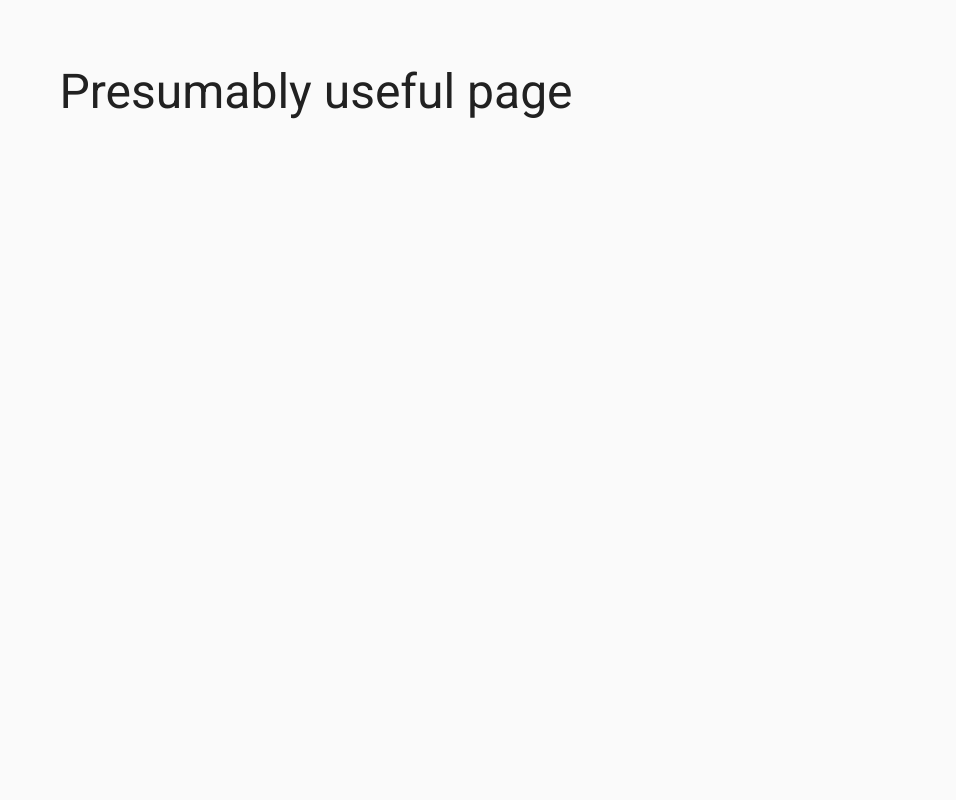
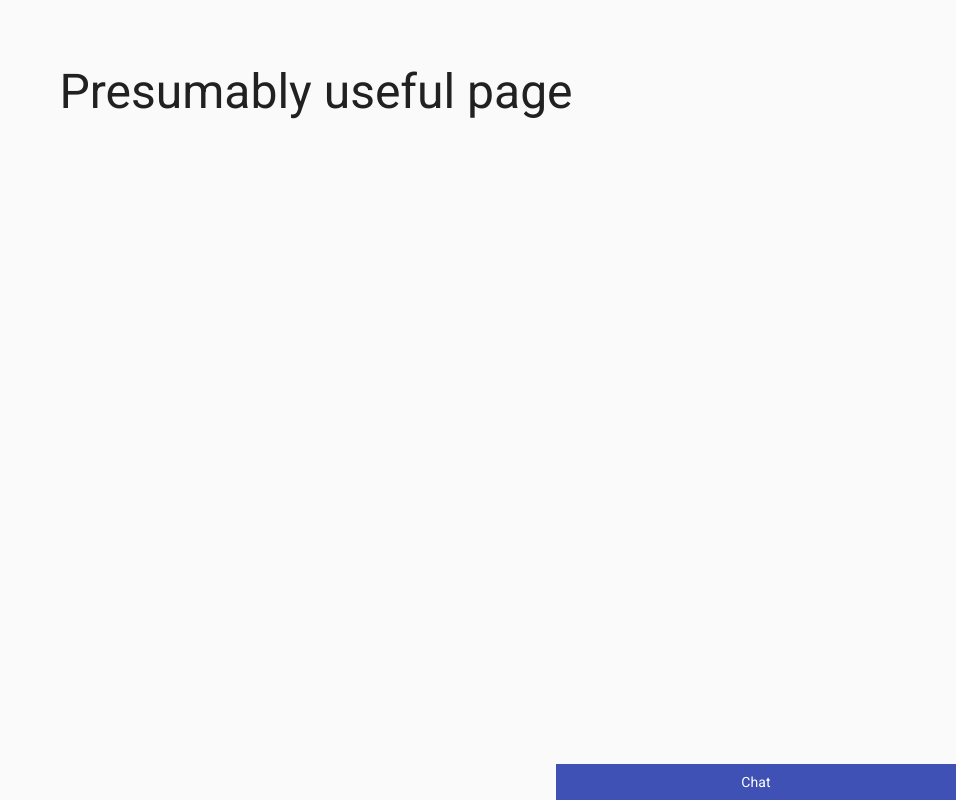
Before and after one commit to antsago/chat_application, a React (Vite) app: page / in a window 1280 px wide. Shown: the whole page, without its empty margins (324-1280 px from the left). Built offline with nearby package versions, Linux system fonts and the light colour scheme.

Commit message:
feat: added chat title

```diff
--- a/src/App.tsx
+++ b/src/App.tsx
@@ -1,12 +1,14 @@
 import React from "react"
 import { CssBaseline, ThemeProvider } from "@material-ui/core"
-import theme from "./theme"
+import appTheme from "./theme"
 import Page from "./Page"
+import Chat from "./Chat"
 
 const App = (): JSX.Element => (
-  <ThemeProvider theme={theme}>
+  <ThemeProvider theme={appTheme}>
     <CssBaseline />
     <Page />
+    <Chat />
   </ThemeProvider>
 )
 
--- /dev/null
+++ b/src/Chat.tsx
@@ -0,0 +1,24 @@
+import React from "react"
+import { makeStyles, createStyles } from "@material-ui/core"
+
+const useStyles = makeStyles((theme) =>
+  createStyles({
+    title: {
+      backgroundColor: theme.palette.primary.main,
+      color: theme.palette.getContrastText(theme.palette.primary.main),
+      padding: theme.spacing(1),
+      textAlign: "center",
+      minWidth: "400px",
+      position: "fixed",
+      right: 0,
+      bottom: 0,
+    },
+  }),
+)
+
+const Chat = (): JSX.Element => {
+  const classes = useStyles()
+  return <div className={classes.title}>Chat</div>
+}
+
+export default Chat
--- a/src/index.tsx
+++ b/src/index.tsx
@@ -1,7 +1,12 @@
+/* eslint-disable */
 import * as React from "react"
 import * as ReactDOM from "react-dom"
 import App from "./App"
 
+// Parcel removes this when bundling for production
+if (module.hot) {
+  module.hot.accept()
+}
+
 const mountNode = document.getElementById("app")
-
 ReactDOM.render(<App />, mountNode)
```
